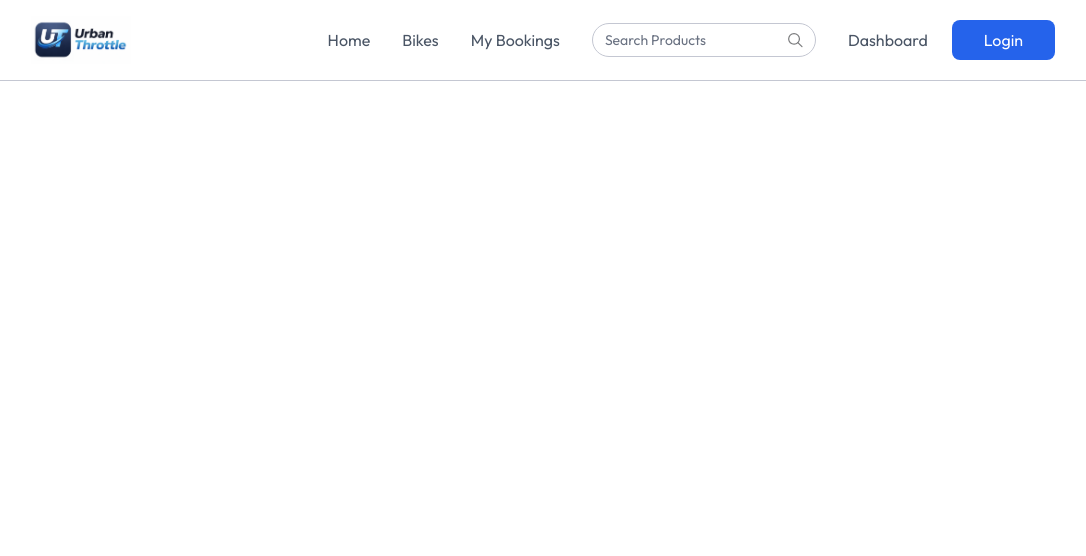
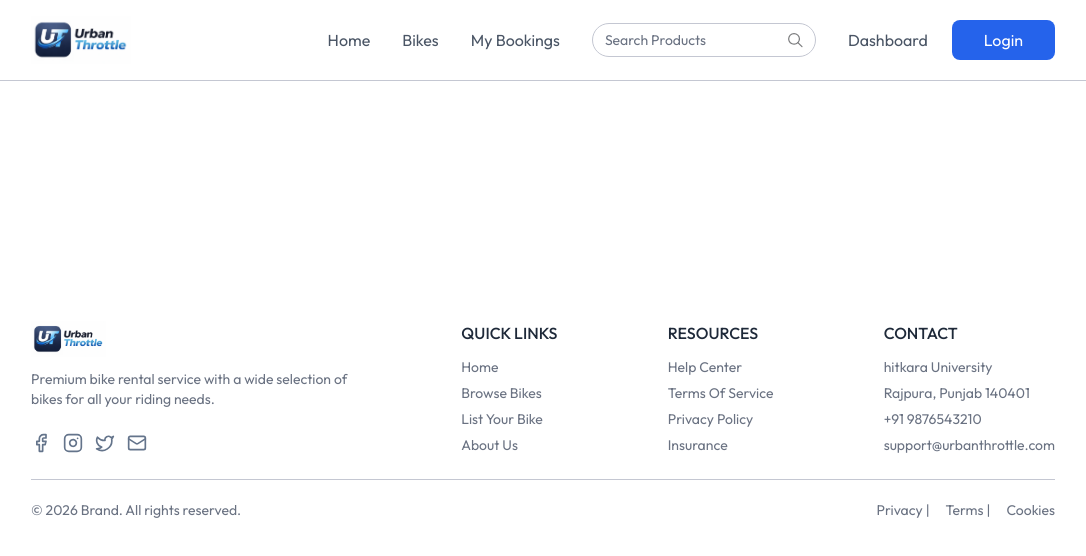
Before and after one commit to Anas-249/Urban-Throttle-Bike-Rental, a React (Vite) app in the folder client/: page /my-bookings in a window 1280 px wide. Shown: the top 556 px of the page, without its empty margins (97-1183 px from the left). Built offline with nearby package versions, Linux system fonts and the light colour scheme.

Commit message:
made the fotter component

```diff
--- a/client/src/App.jsx
+++ b/client/src/App.jsx
@@ -5,6 +5,7 @@ import Home from './pages/HomeTemp'
 import CarDetails from './pages/CarDetails'
 import Cars from './pages/Cars'
 import MyBookings from './pages/MyBookings'
+import Fotter from './components/Fotter'
 
 const App = () => {
 
@@ -23,6 +24,7 @@ const App = () => {
         <Route path ='/cars' element={<Cars/>}/>
         <Route path ='/my-bookings' element={<MyBookings/>}/>
       </Routes>
+      {!isOwnerPath && <Fotter /> }
     </>
   )
 }
--- /dev/null
+++ b/client/src/components/Fotter.jsx
@@ -0,0 +1,100 @@
+import React from 'react'
+import { assets } from '../assets/assets'
+
+const Fotter = () => {
+  return (
+    <div className="px-6 md:px-16 lg:px-24 xl:px-32 mt-60 text-sm text-gray-500">
+
+      <div className="flex flex-wrap justify-between items-start gap-8 pb-6 border-b border-borderColor border-b">
+
+        <div>
+          <img
+            src={assets.logo}
+            alt="logo"
+            className='h-8 md:h-9'
+          />
+
+          <p className="max-w-80 mt-3">
+            Premium bike rental service with a wide selection of bikes for all your riding needs.
+          </p>
+
+          <div className="flex items-center gap-3 mt-6">
+
+            <a href="#"><img src={assets.facebook_logo}
+               alt=""
+               className='w-5 h-5' />
+            </a>
+            <a href="#"><img src={assets.instagram_logo}
+               alt=""
+               className='w-5 h-5' />
+            </a>
+            <a href="#"><img src={assets.twitter_logo}
+               alt=""
+               className='w-5 h-5' />
+            </a>
+            <a href="#"><img src={assets.gmail_logo}
+               alt=""
+               className='w-5 h-5' />
+            </a>
+
+
+          </div>
+        </div>
+
+        <div>
+          <h2 className="text-base font-medium text-gray-800 uppercase">Quick Links</h2>
+
+          <ul className="mt-3 flex flex-col gap-1.5 text-sm">
+            <li><a href="#">Home</a></li>
+            <li><a href="#">Browse Bikes</a></li>
+            <li><a href="#">List Your Bike</a></li>
+            <li><a href="#">About Us</a></li>
+
+          </ul>
+        </div>
+
+        <div>
+          <h2 className="text-base font-medium text-gray-800 uppercase">Resources</h2>
+
+          <ul className="mt-3 flex flex-col gap-1.5 text-sm">
+            <li><a href="#">Help Center</a></li>
+            <li><a href="#">Terms Of Service</a></li>
+            <li><a href="#">Privacy Policy</a></li>
+            <li><a href="#">Insurance</a></li>
+
+          </ul>
+        </div>
+
+        <div>
+          <h2 className="text-base font-medium text-gray-800 uppercase">Contact</h2>
+
+          <ul className="mt-3 flex flex-col gap-1.5 text-sm">
+            <li>hitkara University</li>
+            <li>Rajpura, Punjab 140401</li>
+            <li>+91 9876543210</li>
+            <li>support@urbanthrottle.com</li>
+
+          </ul>
+        </div>
+
+      </div>
+
+
+
+      <div className="flex flex-col md:flex-row gap-2 items-center justify-between py-5">
+
+        <p>© {new Date().getFullYear()} Brand. All rights reserved.</p>
+
+        <ul className="flex items-center gap-4">
+          <li><a href="#">Privacy</a> <span> | </span></li>
+          <li><a href="#">Terms</a><span> | </span></li>
+          <li><a href="#">Cookies</a></li>
+        </ul>
+
+      </div>
+
+    </div>
+  )
+}
+
+export default Fotter
--- /dev/null
+++ b/client/src/components/Newsletter.jsx
@@ -0,0 +1,25 @@
+import React from 'react'
+
+const Newsletter = () => {
+  return (
+    <div className="flex flex-col items-center justify-center text-center space-y-2 max-md:px-4 my-10 mb-40">
+            <h1 className="md:text-4xl text-2xl font-semibold">Never Miss a Deal!</h1>
+            <p className="md:text-lg text-gray-500/70 pb-8">
+                Subscribe to get the latest offers, new arrivals, and exclusive discounts
+            </p>
+            <form className="flex items-center justify-between max-w-2xl w-full md:h-13 h-12">
+                <input
+                    className="border border-gray-300 rounded-md h-full border-r-0 outline-none w-full rounded-r-none px-3 text-gray-500"
+                    type="text"
+                    placeholder="Enter your email id"
+                    required
+                />
+                <button type="submit" className="md:px-12 px-8 h-full text-white bg-primary hover:bg-primary-dull transition-all cursor-pointer rounded-md rounded-l-none">
+                    Subscribe
+                </button>
+            </form>
+        </div>
+  )
+}
+
+export default Newsletter
--- a/client/src/pages/HomeTemp.jsx
+++ b/client/src/pages/HomeTemp.jsx
@@ -3,6 +3,8 @@ import Hero from '../components/Hero'
 import FeaturedSection from '../components/FeaturedSection'
 import Banner from '../components/Banner'
 import Testimonial from '../components/Testimonial'
+import Newsletter from '../components/Newsletter'
+import Fotter from '../components/Fotter'
 
 const HomeTemp = () => {
   console.log('Home component is rendering')
@@ -12,6 +14,8 @@ const HomeTemp = () => {
         <FeaturedSection />
         <Banner />
         <Testimonial />
+        <Newsletter />
+
     </>
   )
 }
```
